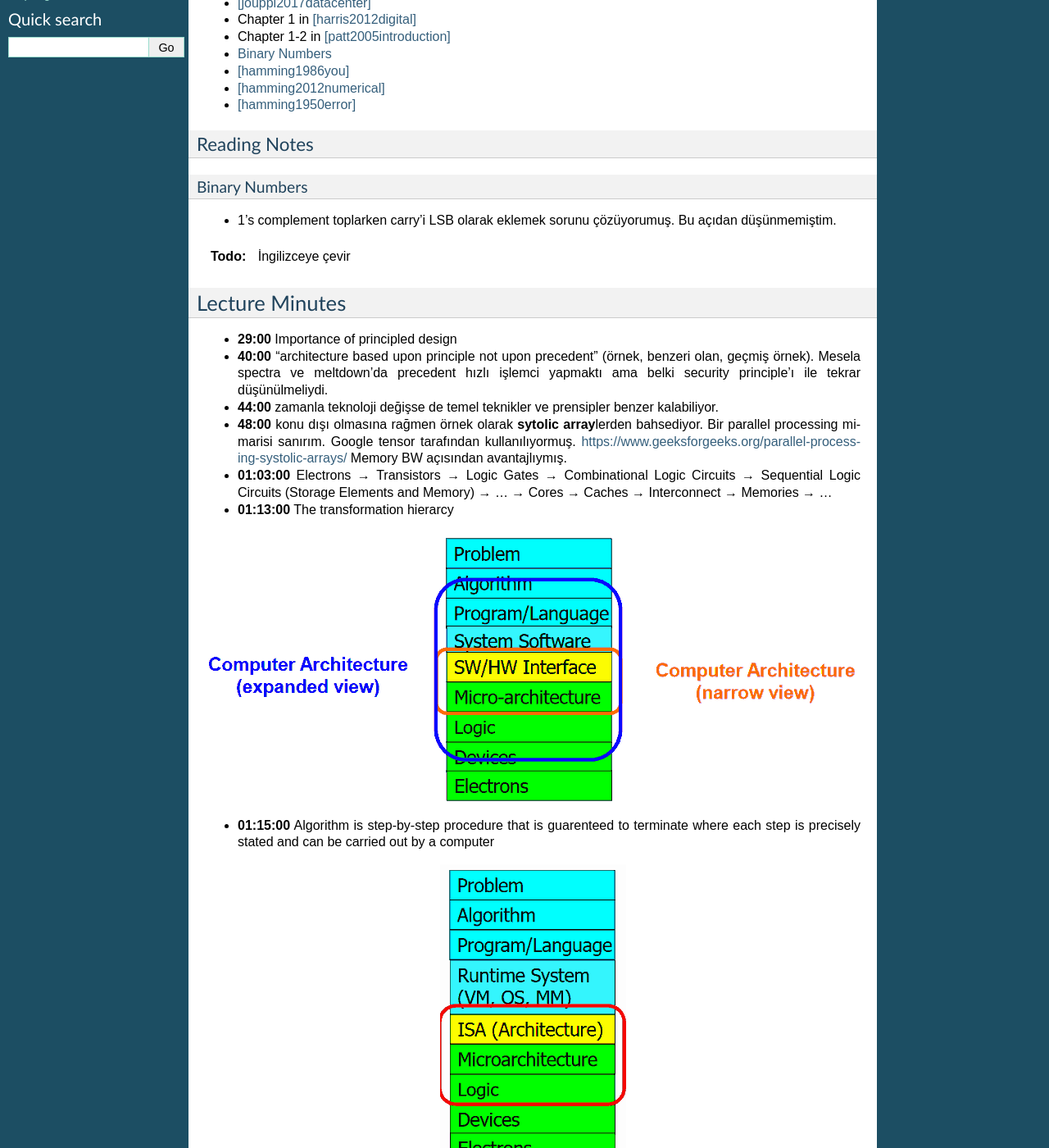
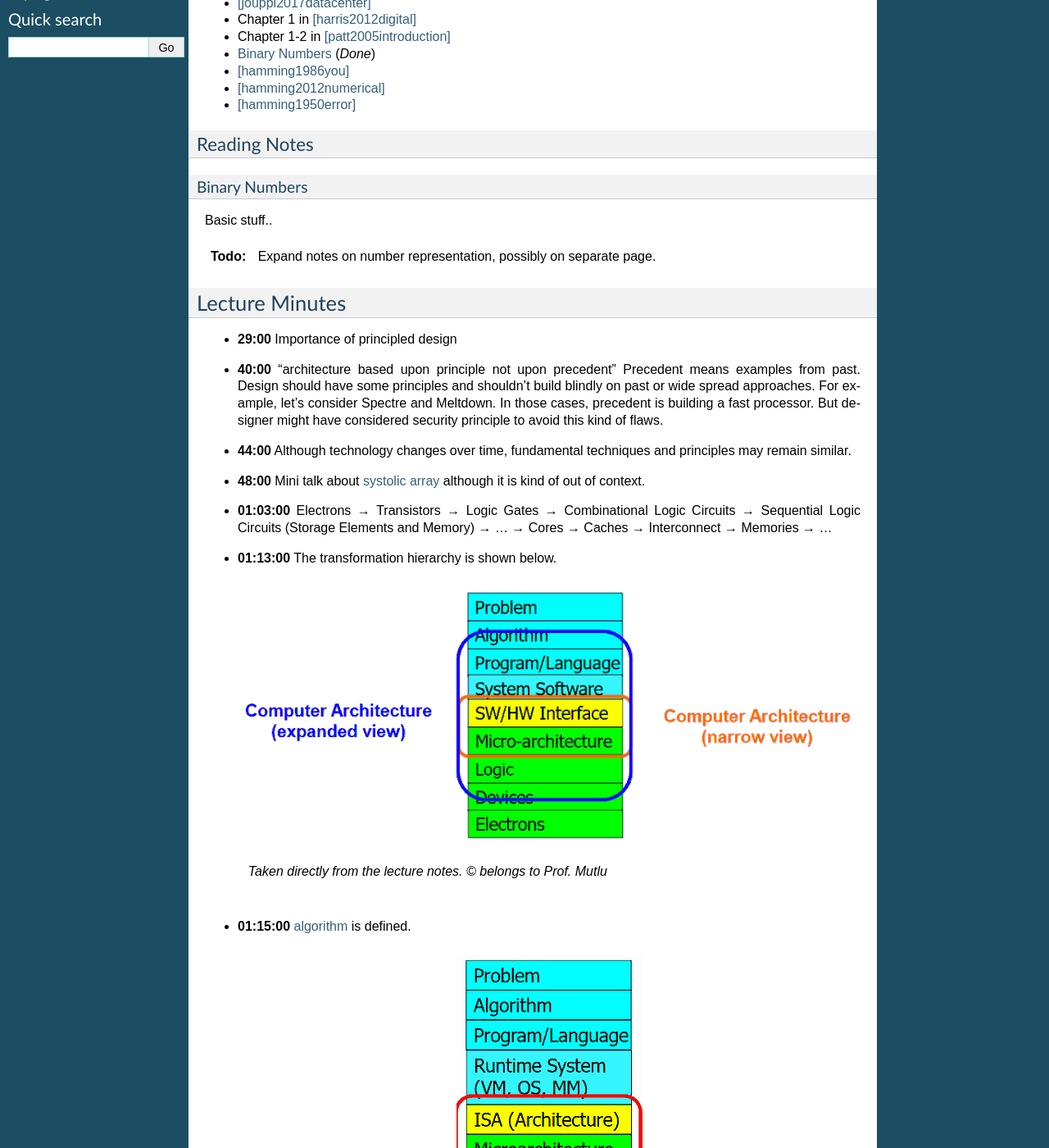
Before and after one commit to alperyazar/comp.arch-notes, a Sphinx documentation site: the page built from docs/lectures/dodd-s18-mutlu/lec01.rst, in a window 1280 px wide and 1400 px high, scrolled down 270 px. Shown: the whole window at 82% size. Built offline with Sphinx 7.4.7, drawn with Linux system fonts in a browser that asks for light colours; some of the changed text lies outside the part shown.

Commit message:
Translate all Turkish parts to English and cosmetics

```diff
--- a/docs/lectures/dodd-s18-mutlu/lec01.rst
+++ b/docs/lectures/dodd-s18-mutlu/lec01.rst
@@ -13,7 +13,7 @@ Reading
 * [jouppi2017datacenter]_
 * Chapter 1 in [harris2012digital]_
 * Chapter 1-2 in [patt2005introduction]_
-* `Binary Numbers <https://safari.ethz.ch/digitaltechnik/spring2018/lib/exe/fetch.php?media=reading-week1_binarynumbers.pdf>`_
+* `Binary Numbers <https://safari.ethz.ch/digitaltechnik/spring2018/lib/exe/fetch.php?media=reading-week1_binarynumbers.pdf>`_ (`Done`)
 * [hamming1986you]_
 * [hamming2012numerical]_
 * [hamming1950error]_
@@ -23,64 +23,82 @@ Reading Notes
 
 Binary Numbers
 """"""""""""""
-* 1's complement toplarken carry'i LSB olarak eklemek sorunu çözüyorumuş.
-  Bu açıdan düşünmemiştim.
+
+Basic stuff..
 
 .. todo::
 
-    İngilizceye çevir
+    Expand notes on number representation, possibly on separate page.
 
 Lecture Minutes
 ---------------
 
-.. index::
-    principled design
-    ISA
+* **29:00** Importance of principled design
 
-* **29:00** Importance of principled design
-* **40:00** "architecture based upon principle not upon precedent" (örnek, benzeri olan, geçmiş örnek). Mesela spectra ve meltdown'da precedent hızlı işlemci yapmaktı ama belki security principle'ı ile tekrar düşünülmeliydi.
-* **44:00** zamanla teknoloji değişse de temel teknikler ve prensipler benzer kalabiliyor.
-* **48:00** konu dışı olmasına rağmen örnek olarak **sytolic array**\ lerden bahsediyor. Bir parallel processing mimarisi sanırım. Google tensor tarafından kullanılıyormuş. https://www.geeksforgeeks.org/parallel-processing-systolic-arrays/ Memory BW açısından avantajlıymış.
-* **01:03:00** Electrons → Transistors → Logic Gates → Combinational Logic Circuits → Sequential Logic Circuits (Storage Elements and Memory) → … → Cores → Caches → Interconnect → Memories → …
-* **01:13:00** The transformation hierarcy
+* **40:00** "architecture based upon principle not upon precedent"
+  Precedent means examples from past. Design should have some principles and
+  shouldn't build blindly on past or wide spread approaches. For example, let's
+  consider Spectre and Meltdown. In those cases, precedent is building a fast
+  processor. But designer might have considered security principle to avoid
+  this kind of flaws.
 
-.. image:: images/l01-layers.png
-   :align: center
+* **44:00** Although technology changes over time, fundamental techniques and
+  principles may remain similar.
 
-* **01:15:00** Algorithm is step-by-step procedure that is guarenteed to terminate where each step is precisely stated and can be carried out by a computer
+* **48:00** Mini talk about :term:`systolic array` although it is kind of
+  out of context.
 
-.. image:: images/l01-isa.png
-   :align: center
+* **01:03:00** Electrons → Transistors → Logic Gates →
+  Combinational Logic Circuits →
+  Sequential Logic Circuits (Storage Elements and Memory) → … →
+  Cores → Caches → Interconnect → Memories → …
 
-.. _glossary-isa-first-defined:
+* **01:13:00** The transformation hierarchy is shown below.
 
-**ISA**: Instruction Set Architecture, contract between HW and SW. Pgrammers assumption about HW.
-**Microarchitecture**: An implementation of the ISA
+  .. figure:: images/l01-layers.png
+     :align: center
+
+     *Taken directly from the lecture notes. © belongs to Prof. Mutlu*
+
+* **01:15:00** :term:`algorithm` is defined.
+
+  .. figure:: images/l01-isa.png
+     :align: center
+
+     *Taken directly from the lecture notes. © belongs to Prof. Mutlu*
+
+  See :term:`ISA` and :term:`microarchitecture` definitions.
 
 * **01:24:00** VAX architecture, 3D array checking at hardware (?)
 
-:term:`ISA` is sfdf fgfg
+  .. todo::
 
-.. note::
-    Test hebele
-
-.. warning::
-    Test
-
+    What are they? 3D array checking?
 
 Glossary
 --------
 
 .. glossary::
 
-    microarchitecture
-        **Instruction Set Architecture**. It is a contract between Hardware and Software.
-        It is programmers assumption about hardware. First defined :ref:`here<glossary-isa-first-defined>`.
+    algorithm
+        Algorithm is step-by-step procedure that is guaranteed to
+        terminate where each step is precisely stated and can be carried out
+        by a computer
 
     ISA
-        Bu da iyi bir sey.
+        **Instruction Set Architecture**. It is a contract between Hardware
+        and Software. It is programmers assumption about hardware.
 
-    ISAA
-        iki AA li.
+    microarchitecture
+        An implementation of the :term:`ISA`.
+
+    systolic array
+        It looks like a type of parallel processing architecture. It is used
+        by Google Tensor. It is a memory bandwidth efficient architecture.
+        https://www.geeksforgeeks.org/parallel-processing-systolic-arrays/
+
+        .. todo::
+
+            I may not have fully understood.
 
 .. sectionauthor:: Alper Yazar
```
